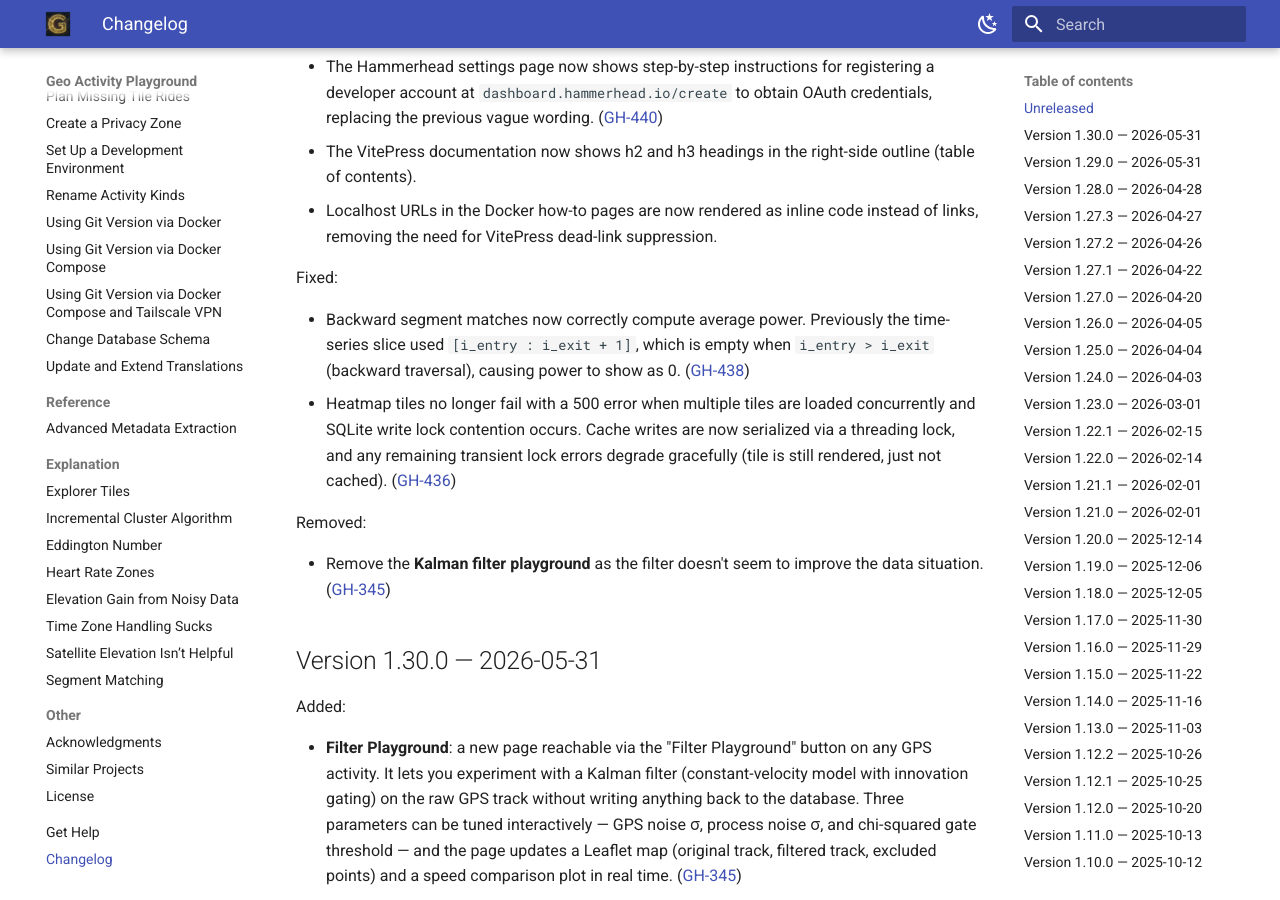
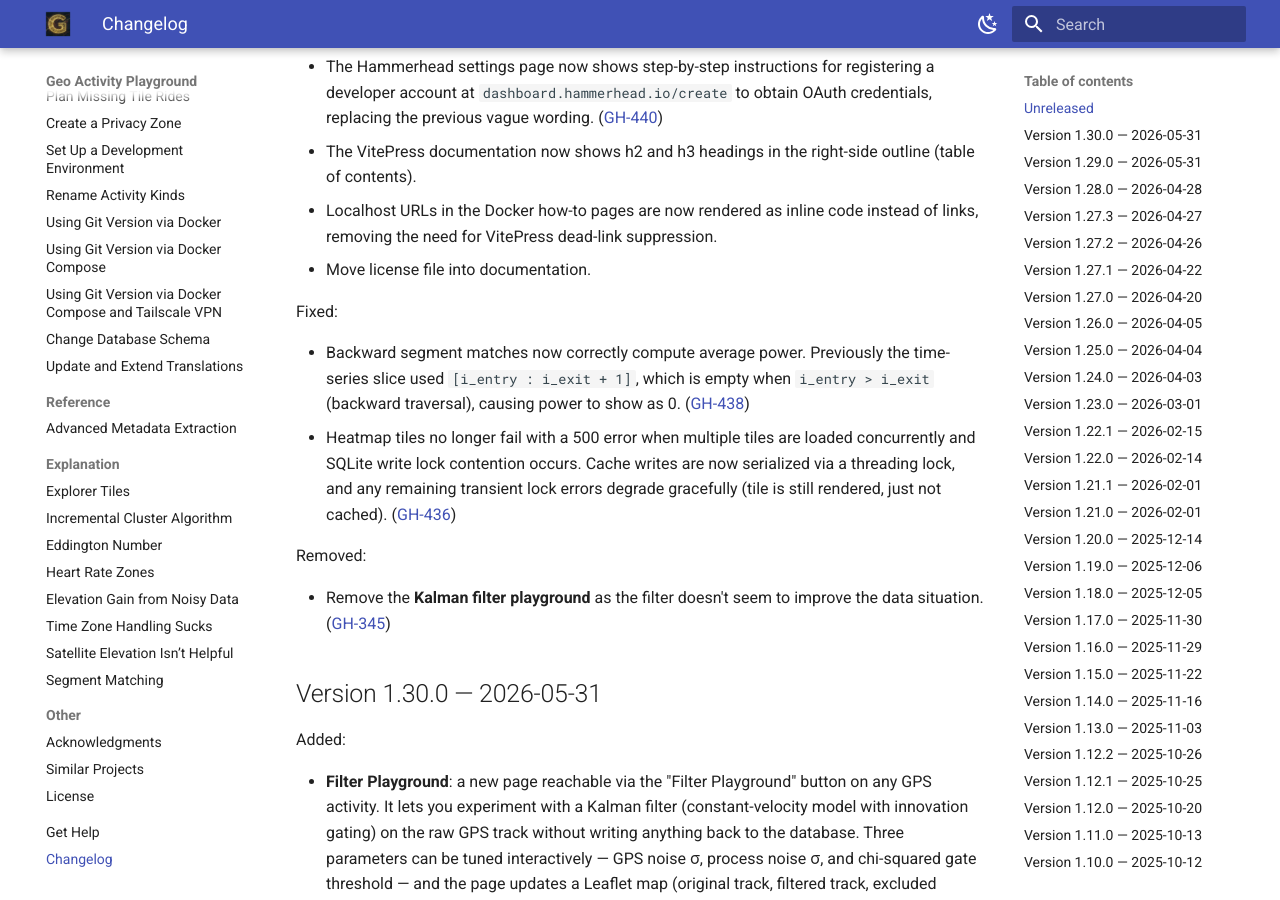
Before and after one commit to martin-ueding/geo-activity-playground, an MkDocs documentation site: the page built from docs/changelog.md, in a window 1280 px wide and 900 px high, scrolled down 479 px. Built offline with MkDocs 1.6.1 and Material for MkDocs 9.7.7, drawn with Linux system fonts in a browser that asks for light colours.

Commit message:
docs: changelog entry

```diff
--- a/docs/changelog.md
+++ b/docs/changelog.md
@@ -24,6 +24,7 @@ Changed:
 - The Hammerhead settings page now shows step-by-step instructions for registering a developer account at `dashboard.hammerhead.io/create` to obtain OAuth credentials, replacing the previous vague wording. ([GH-440](https://github.com/martin-ueding/geo-activity-playground/discussions/440))
 - The VitePress documentation now shows h2 and h3 headings in the right-side outline (table of contents).
 - Localhost URLs in the Docker how-to pages are now rendered as inline code instead of links, removing the need for VitePress dead-link suppression.
+- Move license file into documentation.
 
 Fixed:
 
```
